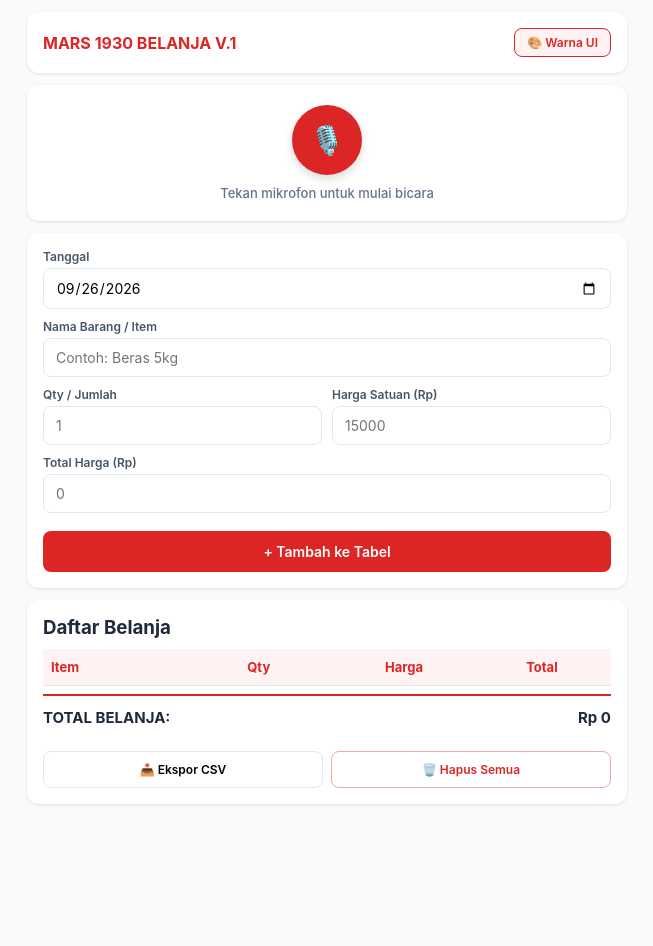
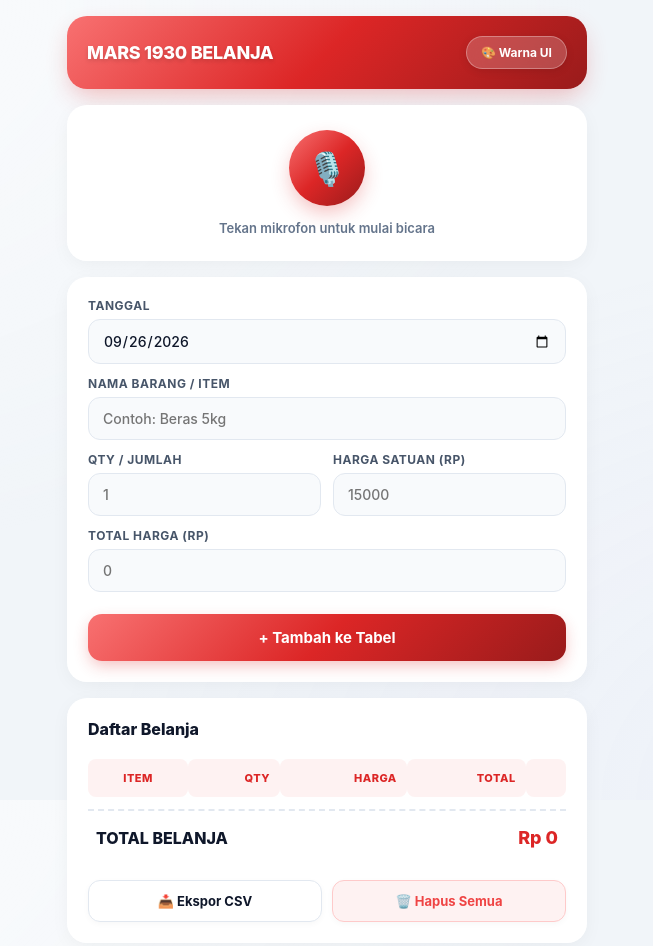
Before and after one commit to kecoakedinginan/Mars-1930-data-belanja, a plain HTML site: page index.html in a window 1280 px wide. Shown: the whole page, without its empty margins (313-966 px from the left). Before the commit the page ends 896 px from the top, so only its background shows below. Drawn offline with Linux system fonts and the light colour scheme.

Commit message:
Update index.html

```diff
--- a/index.html
+++ b/index.html
@@ -3,164 +3,209 @@
 <head>
     <meta charset="UTF-8">
     <meta name="viewport" content="width=device-width, initial-scale=1.0, maximum-scale=1.0, user-scalable=no">
-    <title>MARS 1930 - DATA BELANJA V.1</title>
+    <title>MARS 1930 BELANJA</title>
     <style>
         :root {
-            --primary: #dc2626;
-            --primary-hover: #b91c1c;
+            --primary-gradient: linear-gradient(135deg, #ef4444 0%, #dc2626 50%, #991b1b 100%);
+            --primary-color: #dc2626;
             --primary-light: #fef2f2;
-            --bg-color: #f8fafc;
-            --card-bg: #ffffff;
-            --text-color: #1e293b;
+            --primary-shadow: rgba(220, 38, 38, 0.25);
+            --bg-color: #f1f5f9;
+            --card-bg: rgba(255, 255, 255, 0.95);
+            --text-main: #0f172a;
+            --text-muted: #64748b;
             --border-color: #e2e8f0;
         }
 
-        /* Theme Presets */
+        /* Dynamic Theme Variables */
         [data-theme="red"] {
-            --primary: #dc2626;
-            --primary-hover: #b91c1c;
+            --primary-gradient: linear-gradient(135deg, #f87171 0%, #dc2626 50%, #991b1b 100%);
+            --primary-color: #dc2626;
             --primary-light: #fef2f2;
+            --primary-shadow: rgba(220, 38, 38, 0.3);
         }
         [data-theme="blue"] {
-            --primary: #2563eb;
-            --primary-hover: #1d4ed8;
+            --primary-gradient: linear-gradient(135deg, #38bdf8 0%, #2563eb 50%, #1e40af 100%);
+            --primary-color: #2563eb;
             --primary-light: #eff6ff;
+            --primary-shadow: rgba(37, 99, 235, 0.3);
         }
         [data-theme="green"] {
-            --primary: #16a34a;
-            --primary-hover: #15803d;
-            --primary-light: #f0fdf4;
+            --primary-gradient: linear-gradient(135deg, #34d399 0%, #059669 50%, #064e3b 100%);
+            --primary-color: #059669;
+            --primary-light: #ecfdf5;
+            --primary-shadow: rgba(5, 150, 105, 0.3);
         }
         [data-theme="purple"] {
-            --primary: #9333ea;
-            --primary-hover: #7e22ce;
-            --primary-light: #faf5ff;
+            --primary-gradient: linear-gradient(135deg, #c084fc 0%, #7c3aed 50%, #4c1d95 100%);
+            --primary-color: #7c3aed;
+            --primary-light: #f5f3ff;
+            --primary-shadow: rgba(124, 58, 237, 0.3);
         }
         [data-theme="dark"] {
-            --primary: #475569;
-            --primary-hover: #334155;
-            --primary-light: #f1f5f9;
+            --primary-gradient: linear-gradient(135deg, #64748b 0%, #334155 50%, #0f172a 100%);
+            --primary-color: #334155;
+            --primary-light: #f8fafc;
+            --primary-shadow: rgba(51, 65, 85, 0.3);
         }
 
         * {
             box-sizing: border-box;
             margin: 0;
             padding: 0;
-            font-family: -apple-system, BlinkMacSystemFont, "Segoe UI", Roboto, Helvetica, Arial, sans-serif;
+            font-family: -apple-system, BlinkMacSystemFont, "SF Pro Display", "Segoe UI", Roboto, Helvetica, Arial, sans-serif;
+            -webkit-tap-highlight-color: transparent;
         }
 
         body {
             background-color: var(--bg-color);
-            color: var(--text-color);
-            padding: 12px;
-            padding-bottom: 80px;
+            color: var(--text-main);
+            padding: 16px 12px 100px 12px;
+            background-image: radial-gradient(at 0% 0%, rgba(255,255,255,0.8) 0px, transparent 50%),
+                              radial-gradient(at 100% 100%, rgba(200,200,255,0.1) 0px, transparent 50%);
+            background-attachment: fixed;
+            min-height: 100vh;
         }
 
         .container {
-            max-width: 600px;
+            max-width: 520px;
             margin: 0 auto;
         }
 
+        /* Modern Gradient Header */
         .header {
+            background: var(--primary-gradient);
+            padding: 20px 20px;
+            border-radius: 20px;
+            box-shadow: 0 10px 25px -5px var(--primary-shadow);
+            margin-bottom: 16px;
             display: flex;
             justify-content: space-between;
             align-items: center;
-            background: var(--card-bg);
-            padding: 16px;
-            border-radius: 12px;
-            box-shadow: 0 1px 3px rgba(0,0,0,0.1);
-            margin-bottom: 12px;
+            color: white;
+            transition: all 0.3s ease;
         }
 
         .header h1 {
-            font-size: 16px;
-            font-weight: 700;
-            color: var(--primary);
+            font-size: 18px;
+            font-weight: 800;
+            letter-spacing: -0.3px;
+            text-shadow: 0 2px 4px rgba(0,0,0,0.15);
         }
 
         .btn-theme {
-            background: var(--primary-light);
-            color: var(--primary);
-            border: 1px solid var(--primary);
-            padding: 6px 12px;
-            border-radius: 8px;
+            background: rgba(255, 255, 255, 0.2);
+            backdrop-filter: blur(10px);
+            -webkit-backdrop-filter: blur(10px);
+            color: white;
+            border: 1px solid rgba(255, 255, 255, 0.3);
+            padding: 8px 14px;
+            border-radius: 20px;
             font-size: 12px;
-            font-weight: 600;
+            font-weight: 700;
             cursor: pointer;
+            transition: all 0.2s ease;
+            box-shadow: 0 2px 8px rgba(0,0,0,0.1);
         }
 
+        .btn-theme:active {
+            transform: scale(0.95);
+            background: rgba(255, 255, 255, 0.3);
+        }
+
+        /* Card Container */
         .card {
             background: var(--card-bg);
-            padding: 16px;
-            border-radius: 12px;
-            box-shadow: 0 1px 3px rgba(0,0,0,0.1);
-            margin-bottom: 12px;
+            backdrop-filter: blur(20px);
+            -webkit-backdrop-filter: blur(20px);
+            padding: 20px;
+            border-radius: 20px;
+            box-shadow: 0 4px 20px -2px rgba(0, 0, 0, 0.05);
+            border: 1px solid rgba(255, 255, 255, 0.8);
+            margin-bottom: 16px;
         }
 
+        /* Voice Mic Section */
         .voice-section {
             text-align: center;
-            padding: 20px 10px;
+            padding: 24px 12px;
         }
 
         .mic-btn {
-            background: var(--primary);
+            background: var(--primary-gradient);
             color: white;
             border: none;
-            width: 70px;
-            height: 70px;
+            width: 76px;
+            height: 76px;
             border-radius: 50%;
-            font-size: 28px;
+            font-size: 32px;
             cursor: pointer;
-            box-shadow: 0 4px 10px rgba(0,0,0,0.15);
-            transition: all 0.2s ease;
+            box-shadow: 0 8px 20px -2px var(--primary-shadow);
+            transition: all 0.3s cubic-bezier(0.34, 1.56, 0.64, 1);
+            display: inline-flex;
+            align-items: center;
+            justify-content: center;
+        }
+
+        .mic-btn:active {
+            transform: scale(0.92);
         }
 
         .mic-btn.recording {
-            animation: pulse 1.2s infinite;
-            background: #ef4444;
+            animation: pulseGlow 1.5s infinite;
+            background: linear-gradient(135deg, #ef4444 0%, #b91c1c 100%);
         }
 
-        @keyframes pulse {
-            0% { transform: scale(1); box-shadow: 0 0 0 0 rgba(239, 68, 68, 0.7); }
-            70% { transform: scale(1.05); box-shadow: 0 0 0 15px rgba(239, 68, 68, 0); }
+        @keyframes pulseGlow {
+            0% { transform: scale(1); box-shadow: 0 0 0 0 rgba(239, 68, 68, 0.6); }
+            70% { transform: scale(1.08); box-shadow: 0 0 0 20px rgba(239, 68, 68, 0); }
             100% { transform: scale(1); box-shadow: 0 0 0 0 rgba(239, 68, 68, 0); }
         }
 
         .status-text {
-            margin-top: 10px;
+            margin-top: 14px;
             font-size: 13px;
-            color: #64748b;
-            font-weight: 500;
+            color: var(--text-muted);
+            font-weight: 600;
         }
 
+        /* Forms UI */
         .form-group {
-            margin-bottom: 10px;
+            margin-bottom: 12px;
         }
 
         .form-group label {
             display: block;
             font-size: 12px;
-            font-weight: 600;
-            margin-bottom: 4px;
+            font-weight: 700;
+            margin-bottom: 6px;
             color: #475569;
+            text-transform: uppercase;
+            letter-spacing: 0.5px;
         }
 
         .form-control {
             width: 100%;
-            padding: 10px 12px;
+            padding: 12px 14px;
             border: 1px solid var(--border-color);
-            border-radius: 8px;
+            background: #f8fafc;
+            border-radius: 12px;
             font-size: 14px;
+            font-weight: 500;
+            color: var(--text-main);
             outline: none;
+            transition: all 0.2s ease;
         }
 
         .form-control:focus {
-            border-color: var(--primary);
+            background: #ffffff;
+            border-color: var(--primary-color);
+            box-shadow: 0 0 0 3px var(--primary-light);
         }
 
         .row {
             display: flex;
-            gap: 10px;
+            gap: 12px;
         }
 
         .col {
@@ -169,46 +214,67 @@
 
         .btn-add {
             width: 100%;
-            background: var(--primary);
+            background: var(--primary-gradient);
             color: white;
             border: none;
-            padding: 12px;
-            border-radius: 8px;
-            font-size: 14px;
-            font-weight: 600;
+            padding: 14px;
+            border-radius: 14px;
+            font-size: 15px;
+            font-weight: 700;
             cursor: pointer;
-            margin-top: 8px;
+            margin-top: 10px;
+            box-shadow: 0 6px 16px -2px var(--primary-shadow);
+            transition: all 0.2s ease;
+        }
+
+        .btn-add:active {
+            transform: scale(0.98);
+            opacity: 0.9;
         }
 
         .timer-badge {
             display: none;
-            background: #fef3c7;
-            color: #d97706;
-            padding: 6px 12px;
-            border-radius: 6px;
-            font-size: 12px;
+            background: #fffbebf5;
+            color: #b45309;
+            border: 1px solid #fde68a;
+            padding: 10px;
+            border-radius: 12px;
+            font-size: 13px;
             text-align: center;
-            margin-bottom: 10px;
-            font-weight: 600;
+            margin-bottom: 14px;
+            font-weight: 700;
+            box-shadow: 0 2px 8px rgba(245, 158, 11, 0.1);
+        }
+
+        /* Table Design */
+        .card-title {
+            font-size: 16px;
+            font-weight: 800;
+            margin-bottom: 12px;
+            color: var(--text-main);
         }
 
         table {
             width: 100%;
             border-collapse: collapse;
-            margin-top: 10px;
+            margin-top: 8px;
             font-size: 13px;
-        }
-
-        th, td {
-            padding: 10px 8px;
-            text-align: left;
-            border-bottom: 1px solid var(--border-color);
         }
 
         th {
             background: var(--primary-light);
-            color: var(--primary);
-            font-weight: 700;
+            color: var(--primary-color);
+            font-weight: 800;
+            padding: 12px 10px;
+            border-radius: 8px;
+            text-transform: uppercase;
+            font-size: 11px;
+            letter-spacing: 0.5px;
+        }
+
+        td {
+            padding: 12px 10px;
+            border-bottom: 1px solid #f1f5f9;
         }
 
         .text-right {
@@ -219,78 +285,112 @@
             display: flex;
             justify-content: space-between;
             align-items: center;
-            padding: 12px 0;
-            font-weight: 700;
-            font-size: 15px;
-            border-top: 2px solid var(--primary);
-            margin-top: 8px;
+            padding: 16px 8px;
+            font-weight: 800;
+            font-size: 16px;
+            border-top: 2px dashed var(--border-color);
+            margin-top: 12px;
+            color: var(--text-main);
+        }
+
+        .grand-total-amount {
+            color: var(--primary-color);
+            font-size: 18px;
         }
 
         .action-btns {
             display: flex;
-            gap: 8px;
-            margin-top: 12px;
+            gap: 10px;
+            margin-top: 16px;
         }
 
         .btn-action {
             flex: 1;
-            padding: 10px;
+            padding: 12px;
             border: 1px solid var(--border-color);
-            border-radius: 8px;
+            border-radius: 12px;
             background: white;
-            font-size: 12px;
-            font-weight: 600;
+            font-size: 13px;
+            font-weight: 700;
+            color: var(--text-main);
             cursor: pointer;
             text-align: center;
+            transition: all 0.2s ease;
+            box-shadow: 0 2px 6px rgba(0,0,0,0.03);
+        }
+
+        .btn-action:active {
+            transform: scale(0.97);
+            background: #f8fafc;
         }
 
         .btn-danger {
-            color: #dc2626;
-            border-color: #fca5a5;
+            color: #ef4444;
+            border-color: #fecaca;
+            background: #fef2f2;
         }
 
-        /* Modal Theme Selector */
+        /* Theme Modal */
         .modal {
             display: none;
             position: fixed;
             top: 0; left: 0; right: 0; bottom: 0;
-            background: rgba(0,0,0,0.5);
+            background: rgba(15, 23, 42, 0.6);
+            backdrop-filter: blur(8px);
+            -webkit-backdrop-filter: blur(8px);
             align-items: center;
             justify-content: center;
             z-index: 999;
+            animation: fadeIn 0.2s ease;
+        }
+
+        @keyframes fadeIn {
+            from { opacity: 0; }
+            to { opacity: 1; }
         }
 
         .modal-content {
             background: white;
-            padding: 20px;
-            border-radius: 12px;
-            width: 85%;
-            max-width: 320px;
+            padding: 24px;
+            border-radius: 24px;
+            width: 88%;
+            max-width: 340px;
+            box-shadow: 0 20px 40px rgba(0,0,0,0.2);
         }
 
         .theme-option {
             display: flex;
             align-items: center;
-            gap: 12px;
-            padding: 10px;
-            border-radius: 8px;
+            gap: 14px;
+            padding: 12px 14px;
+            border-radius: 14px;
             cursor: pointer;
-            margin-bottom: 6px;
+            margin-bottom: 8px;
             border: 1px solid var(--border-color);
+            transition: all 0.2s ease;
+            font-weight: 600;
+            font-size: 14px;
+        }
+
+        .theme-option:active {
+            transform: scale(0.98);
+            background: #f8fafc;
         }
 
         .theme-color-dot {
-            width: 20px;
-            height: 20px;
+            width: 24px;
+            height: 24px;
             border-radius: 50%;
+            box-shadow: 0 2px 6px rgba(0,0,0,0.15);
         }
     </style>
 </head>
 <body>
 
 <div class="container">
+    <!-- Header dengan Gradasi Modern -->
     <div class="header">
-        <h1>MARS 1930 BELANJA V.1</h1>
+        <h1>MARS 1930 BELANJA</h1>
         <button class="btn-theme" onclick="openThemeModal()">🎨 Warna UI</button>
     </div>
 
@@ -335,7 +435,7 @@
 
     <!-- Data Table Card -->
     <div class="card">
-        <h3>Daftar Belanja</h3>
+        <div class="card-title">Daftar Belanja</div>
         <div style="overflow-x:auto;">
             <table>
                 <thead>
@@ -348,14 +448,14 @@
                     </tr>
                 </thead>
                 <tbody id="tabelBody">
-                    <!-- Data belanja masuk di sini -->
+                    <!-- Data belanja diisi via script -->
                 </tbody>
             </table>
         </div>
 
         <div class="total-box">
-            <span>TOTAL BELANJA:</span>
-            <span id="grandTotal">Rp 0</span>
+            <span>TOTAL BELANJA</span>
+            <span class="grand-total-amount" id="grandTotal">Rp 0</span>
         </div>
 
         <div class="action-btns">
@@ -365,33 +465,33 @@
     </div>
 </div>
 
-<!-- Modal Selector Tema -->
+<!-- Modal Theme Switcher -->
 <div class="modal" id="themeModal">
     <div class="modal-content">
-        <h3 style="margin-bottom:12px; font-size:16px;">Pilih Warna UI</h3>
+        <h3 style="margin-bottom:16px; font-size:17px; font-weight:800;">Pilih Tema Warna</h3>
 
         <div class="theme-option" onclick="setTheme('red')">
-            <div class="theme-color-dot" style="background:#dc2626;"></div>
-            <span>Merah (Default)</span>
+            <div class="theme-color-dot" style="background: linear-gradient(135deg, #ef4444, #991b1b);"></div>
+            <span>Merah Modern (Default)</span>
         </div>
         <div class="theme-option" onclick="setTheme('blue')">
-            <div class="theme-color-dot" style="background:#2563eb;"></div>
-            <span>Biru Ocean</span>
+            <div class="theme-color-dot" style="background: linear-gradient(135deg, #38bdf8, #1e40af);"></div>
+            <span>Biru Sunset</span>
         </div>
         <div class="theme-option" onclick="setTheme('green')">
-            <div class="theme-color-dot" style="background:#16a34a;"></div>
-            <span>Hijau Emerald</span>
+            <div class="theme-color-dot" style="background: linear-gradient(135deg, #34d399, #064e3b);"></div>
+            <span>Hijau Fresh</span>
         </div>
         <div class="theme-option" onclick="setTheme('purple')">
-            <div class="theme-color-dot" style="background:#9333ea;"></div>
-            <span>Ungu Royal</span>
+            <div class="theme-color-dot" style="background: linear-gradient(135deg, #c084fc, #4c1d95);"></div>
+            <span>Ungu Elegant</span>
         </div>
         <div class="theme-option" onclick="setTheme('dark')">
-            <div class="theme-color-dot" style="background:#475569;"></div>
-            <span>Dark / Onyx</span>
+            <div class="theme-color-dot" style="background: linear-gradient(135deg, #64748b, #0f172a);"></div>
+            <span>Dark Midnight</span>
         </div>
 
-        <button class="btn-add" style="margin-top:10px; background:#64748b;" onclick="closeThemeModal()">Tutup</button>
+        <button class="btn-add" style="margin-top:14px; background: #64748b; box-shadow:none;" onclick="closeThemeModal()">Tutup</button>
     </div>
 </div>
 
@@ -402,10 +502,8 @@
     let autoSaveTimer = null;
     let countdownVal = 4;
 
-    // Inisialisasi Tanggal Hari Ini
     document.getElementById('inputTanggal').valueAsDate = new Date();
 
-    // Load Theme
     const savedTheme = localStorage.getItem('mars1930_theme') || 'red';
     setTheme(savedTheme, false);
 
@@ -432,7 +530,7 @@
                     <td class="text-right">${item.qty}</td>
                     <td class="text-right">${item.harga.toLocaleString('id-ID')}</td>
                     <td class="text-right"><b>${rowTotal.toLocaleString('id-ID')}</b></td>
-                    <td class="text-right"><button style="color:red; border:none; background:none; cursor:pointer;" onclick="hapusItem(${index})">✕</button></td>
+                    <td class="text-right"><button style="color:#ef4444; border:none; background:none; cursor:pointer; font-weight:bold; font-size:16px;" onclick="hapusItem(${index})">✕</button></td>
                 </tr>
             `;
         });
@@ -461,7 +559,6 @@
         belanjaData.push({ tanggal: tgl, item: item, qty: qty, harga: harga });
         renderTabel();
 
-        // Reset Input Form
         document.getElementById('inputItem').value = '';
         document.getElementById('inputQty').value = '';
         document.getElementById('inputHarga').value = '';
@@ -495,18 +592,14 @@
         a.click();
     }
 
-    // --- SPOKEN NUMBER & SPEECH ENGINE ---
     function parseSpokenPrice(text) {
         text = text.toLowerCase().replace(/rp|rupiah/g, '').trim();
-
-        // Konversi kata angka bahasa Indonesia ke angka
         let wordMap = {
             'nol':0, 'satu':1, 'dua':2, 'tiga':3, 'empat':4, 'lima':5,
             'enam':6, 'tujuh':7, 'delapan':8, 'sembilan':9, 'sepuluh':10,
             'sebelas':11, 'seratus':100, 'seribu':1000
         };
 
-        // Deteksi bentuk singkatan "rb" atau "ribu"
         if(text.includes('rb') || text.includes('ribu')) {
             let clean = text.replace('ribu', '').replace('rb', '').trim();
             let val = parseFloat(clean) || wordMap[clean] || 0;
@@ -570,7 +663,6 @@
     }
 
     function parseVoiceInput(text) {
-        // Contoh format ucapan: "Beras 5kg jumlah 2 harga 25 ribu" atau "Minyak goreng harga 180 ribu"
         let parts = text.split('harga');
         let itemPart = parts[0] || '';
         let hargaPart = parts[1] || '';
@@ -619,7 +711,6 @@
         document.getElementById('timerBadge').style.display = 'none';
     }
 
-    // Render Data Awal
     renderTabel();
 </script>
 
```
